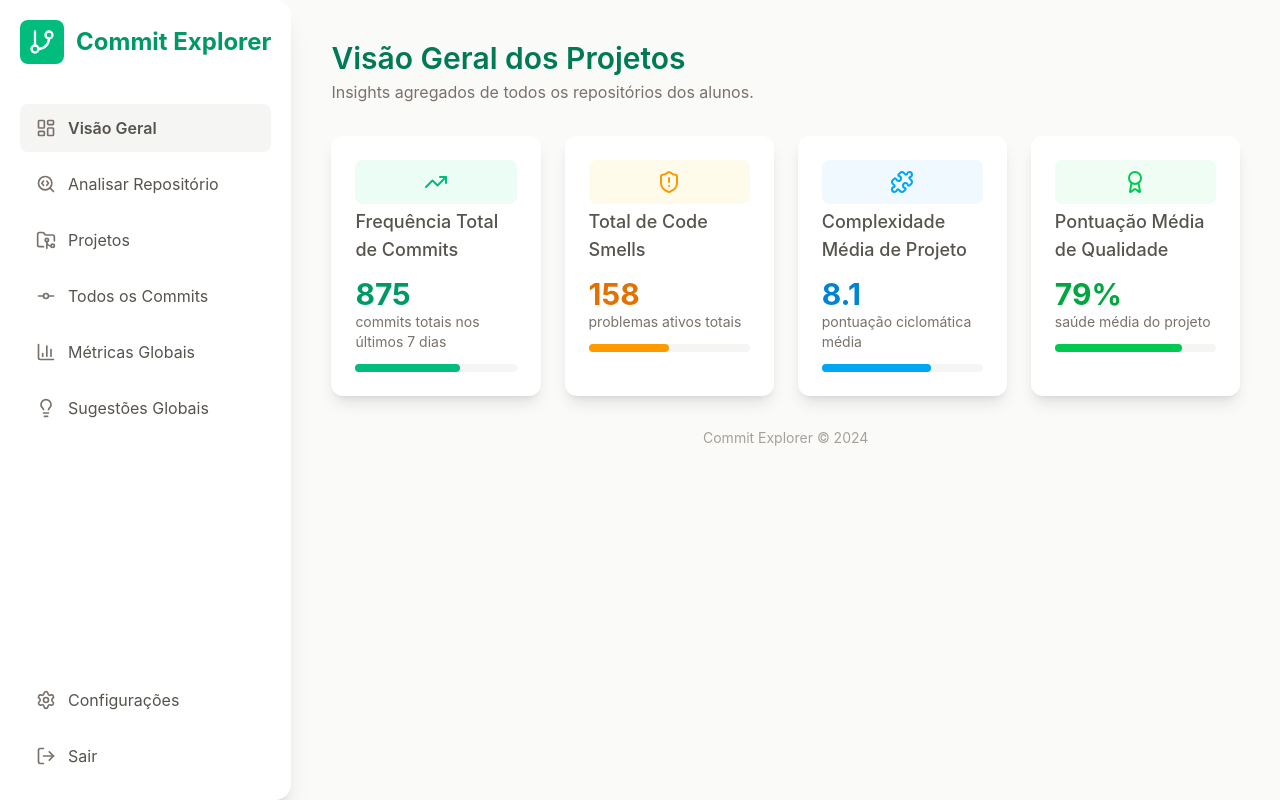
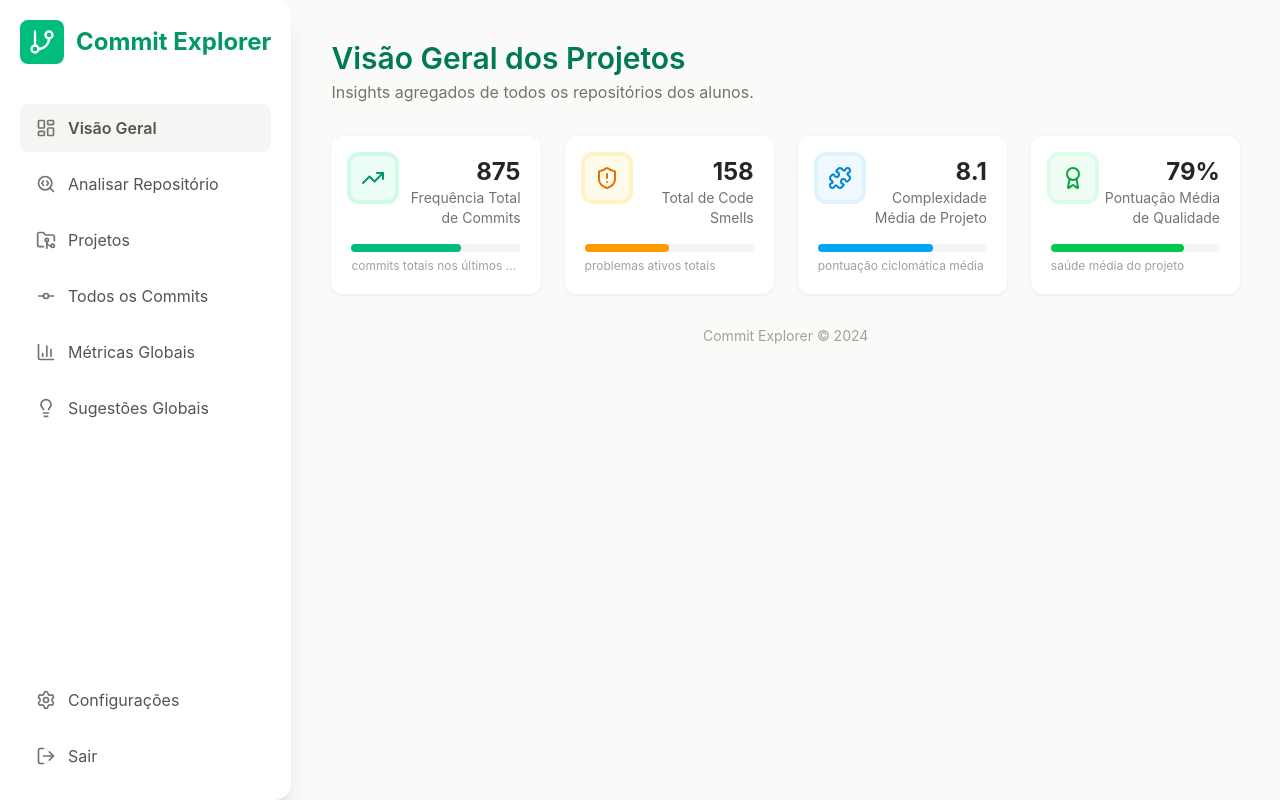
Before and after one commit to mateusback/commit-explorer-f, a React (Vite) app: page /dashboard in a window 1280 px wide. Built offline with nearby package versions, Linux system fonts and the light colour scheme; no server answers.

Commit message:
feat: implement ProgressSummaryCard and StatSummaryCard components; replace SummaryCard in DashboardView and ProjectDetailsView

```diff
--- /dev/null
+++ b/src/components/ui/ProgressSummaryCard.jsx
@@ -0,0 +1,57 @@
+import React from 'react';
+
+// Mapeamento de cores mais robusto e explícito
+const colorVariants = {
+  emerald: {
+    icon: 'text-emerald-600 bg-emerald-50 ring-emerald-100',
+    progress: 'bg-emerald-500'
+  },
+  amber: {
+    icon: 'text-amber-600 bg-amber-50 ring-amber-100',
+    progress: 'bg-amber-500'
+  },
+  sky: {
+    icon: 'text-sky-600 bg-sky-50 ring-sky-100',
+    progress: 'bg-sky-500'
+  },
+  violet: {
+    icon: 'text-violet-600 bg-violet-50 ring-violet-100',
+    progress: 'bg-violet-600'
+  },
+  green: {
+    icon: 'text-green-600 bg-green-50 ring-green-100',
+    progress: 'bg-green-500'
+  },
+};
+
+export default function ProgressSummaryCard({ icon, title, value, description, color, progress }) {
+  // Define um padrão e pega o objeto de estilos completo
+  const colorStyles = colorVariants[color] || colorVariants.emerald;
+
+  return (
+    <div className="bg-white p-5 rounded-xl shadow-sm h-full flex flex-col ring-1 ring-stone-100">
+      <div className="flex items-start justify-between">
+        <div className={`p-2.5 rounded-lg ${colorStyles.icon} ring-4`}>
+          {React.cloneElement(icon, { size: 24 })}
+        </div>
+        <div className="text-right">
+          <h3 className="text-2xl font-bold text-stone-800">{value}</h3>
+          <p className="text-sm text-stone-500">{title}</p>
+        </div>
+      </div>
+
+      <div className="flex-grow"></div>
+
+      <div className="mt-4">
+        <div className="h-2 w-full bg-stone-100 rounded-full">
+          <div
+            // Usa a classe de progresso diretamente, sem manipulação de string
+            className={`h-2 rounded-full ${colorStyles.progress}`}
+            style={{ width: `${progress}%` }}
+          />
+        </div>
+        <p className="text-xs text-stone-400 mt-1.5 truncate">{description}</p>
+      </div>
+    </div>
+  );
+}
--- /dev/null
+++ b/src/components/ui/StatSummaryCard.jsx
@@ -0,0 +1,38 @@
+import React from 'react';
+
+const colorVariants = {
+  emerald: 'text-emerald-600 bg-emerald-50 ring-emerald-100',
+  violet: 'text-violet-600 bg-violet-50 ring-violet-100',
+  sky: 'text-sky-600 bg-sky-50 ring-sky-100',
+  amber: 'text-amber-600 bg-amber-50 ring-amber-100',
+};
+
+export default function StatSummaryCard({ icon, title, value, description, color, onClick }) {
+  const colorStyles = colorVariants[color] || colorVariants.emerald;
+
+  const cardContent = (
+    <div className="bg-white p-5 rounded-xl shadow-sm h-full flex flex-col ring-1 ring-stone-100">
+      <div className="flex items-start justify-between">
+        <div className={`p-2.5 rounded-lg ${colorStyles} ring-4`}>
+          {React.cloneElement(icon, { size: 24 })}
+        </div>
+        <p className="text-3xl font-bold text-stone-800">{value}</p>
+      </div>
+
+      <div className="flex-grow mt-4">
+        <h3 className="font-semibold text-stone-700">{title}</h3>
+        <p className="text-xs text-stone-400 mt-1 truncate">{description}</p>
+      </div>
+    </div>
+  );
+
+  if (onClick) {
+    return (
+      <button onClick={onClick} className="h-full w-full text-left">
+        {cardContent}
+      </button>
+    );
+  }
+
+  return cardContent;
+}
--- a/src/components/ui/SummaryCard.jsx
+++ /dev/null
@@ -1,39 +0,0 @@
-import React from 'react';
-
-const SummaryCard = ({ icon, title, value, description, color, progress }) => {
-    const colorClasses = {
-        emerald: {
-            bg: 'bg-emerald-50', text: 'text-emerald-600', progress: 'bg-emerald-500', icon: 'text-emerald-500'
-        },
-        amber: {
-            bg: 'bg-amber-50', text: 'text-amber-600', progress: 'bg-amber-500', icon: 'text-amber-500'
-        },
-        sky: {
-            bg: 'bg-sky-50', text: 'text-sky-600', progress: 'bg-sky-500', icon: 'text-sky-500'
-        },
-        green: {
-            bg: 'bg-green-50', text: 'text-green-600', progress: 'bg-green-500', icon: 'text-green-500'
-        },
-    };
-    const classes = colorClasses[color] || colorClasses.emerald;
-
-    return (
-        <div className="bg-white p-6 rounded-xl shadow-lg hover:shadow-xl transition-shadow duration-300">
-            <div className={`flex items-center justify-center p-2.5 mb-1 ${classes.bg} rounded-lg`}>
-                {React.cloneElement(icon, { className: `${classes.icon} w-6 h-6` })}
-            </div>
-            <div className="flex items-center justify-center  mb-3">
-                <h3 className="text-lg font-medium text-stone-600">{title}</h3>
-            </div>
-            <p className={`text-3xl font-bold ${classes.text}`}>{value}</p>
-            <p className="text-sm text-stone-500">{description}</p>
-            {progress && (
-                <div className="mt-3 h-2 bg-stone-100 rounded-full">
-                    <div className={`${classes.progress} h-2 rounded-full`} style={{ width: `${progress}%` }}></div>
-                </div>
-            )}
-        </div>
-    );
-};
-
-export default SummaryCard;
--- a/src/views/CommitDetailsView.jsx
+++ b/src/views/CommitDetailsView.jsx
@@ -7,6 +7,8 @@ import UserAvatar from '../components/UserAvatar';
 import FileChangeCard from '../components/FileChangeCard';
 import { format } from 'date-fns';
 import { ptBR } from 'date-fns/locale';
+
+//TODO - DEIXAR ESSA TELA EM UM MODAL
 
 function ScoreStatCard({ score }) {
   const getScoreColor = (s) => {
@@ -40,12 +42,12 @@ function StatItem({ icon, label, value }) {
 }
 
 export default function CommitDetailsView() {
-  const { id } = useParams(); // <-- CORREÇÃO PRINCIPAL AQUI
+  const { id } = useParams();
   const [copied, setCopied] = useState(false);
 
   const { data: commit, isLoading, isError, error } = useQuery({
-    queryKey: ['commitDetails', id], // <-- CORREÇÃO AQUI
-    queryFn: () => fetchCommitDetails(id), // <-- CORREÇÃO AQUI
+    queryKey: ['commitDetails', id],
+    queryFn: () => fetchCommitDetails(id),
   });
 
   const handleCopy = () => {
--- a/src/views/DashboardView.jsx
+++ b/src/views/DashboardView.jsx
@@ -1,11 +1,11 @@
 import React from 'react';
-import SummaryCard from '../components/ui/SummaryCard';
+import ProgressSummaryCard from '../components/ui/ProgressSummaryCard';
 import { TrendingUp, ShieldAlert, Puzzle, Award } from 'lucide-react';
 
 export default function DashboardView() {
     return (
         <section className="grid grid-cols-1 sm:grid-cols-2 lg:grid-cols-4 gap-6 mb-8">
-            <SummaryCard
+            <ProgressSummaryCard
                 icon={<TrendingUp />}
                 title="Frequência Total de Commits"
                 value="875"
@@ -13,7 +13,7 @@ export default function DashboardView() {
                 color="emerald"
                 progress={65}
             />
-            <SummaryCard
+            <ProgressSummaryCard
                 icon={<ShieldAlert />}
                 title="Total de Code Smells"
                 value="158"
@@ -21,7 +21,7 @@ export default function DashboardView() {
                 color="amber"
                 progress={50}
             />
-            <SummaryCard
+            <ProgressSummaryCard
                 icon={<Puzzle />}
                 title="Complexidade Média de Projeto"
                 value="8.1"
@@ -29,7 +29,7 @@ export default function DashboardView() {
                 color="sky"
                 progress={68}
             />
-            <SummaryCard
+            <ProgressSummaryCard
                 icon={<Award />}
                 title="Pontuação Média de Qualidade"
                 value="79%"
--- a/src/views/ProjectDetailsView.jsx
+++ b/src/views/ProjectDetailsView.jsx
@@ -12,17 +12,21 @@ import {
   GitMerge,
   GitCommit,
   Siren,
+  Calendar,
 } from 'lucide-react';
-import { formatDistanceToNow } from 'date-fns';
+import { format, formatDistanceToNow } from 'date-fns';
 import { ptBR } from 'date-fns/locale';
-import SummaryCard from '../components/ui/SummaryCard';
+
+import ProgressSummaryCard from '../components/ui/ProgressSummaryCard';
+import StatSummaryCard from '../components/ui/StatSummaryCard';
+
 import AuthorsListModal from '../components/modals/AuthorsListModal';
 import CommitsListModal from '../components/modals/CommitsListModal';
 
 function ScoreGauge({ score }) {
   const getScoreColor = (s) => {
-    if (s >= 80) return 'text-emerald-500';
-    if (s >= 50) return 'text-yellow-500';
+    if (s >= 75) return 'text-emerald-500';
+    if (s >= 50) return 'text-amber-500';
     return 'text-red-500';
   };
   const radius = 50;
@@ -95,7 +99,7 @@ export default function ProjectDetailsView() {
     return (
       <section className="p-6 bg-white rounded-xl shadow">
         <p className="text-red-600 font-medium">
-          Erro: {error?.message || 'Erro ao carregar os dados do projeto.'}
+          {error?.message || 'Erro ao carregar os dados do projeto.'}
         </p>
       </section>
     );
@@ -112,18 +116,47 @@ export default function ProjectDetailsView() {
       <section>
         <h2 className="text-2xl font-bold text-stone-700 mb-4">Resumo do Projeto</h2>
         <div className="grid grid-cols-1 sm:grid-cols-2 lg:grid-cols-3 xl:grid-cols-5 gap-6">
-            <SummaryCard icon={<Award />} title="Pontuação Média" value={`${resumo.pontuacaoMedia.toFixed(1)}%`} description="Média de todas as análises" color="green" progress={Math.round(resumo.pontuacaoMedia)} />
-            <SummaryCard icon={<ShieldAlert />} title="Total de Code Smells" value={resumo.totalCodeSmells} description="Problemas de código" color="amber" progress={Math.min((resumo.totalCodeSmells / 500) * 100, 100)} />
+          <ProgressSummaryCard
+            icon={<Award />}
+            title="Pontuação Média"
+            value={`${resumo.pontuacaoMedia.toFixed(1)}%`}
+            description="Média de todas as análises"
+            color={resumo.pontuacaoMedia > 75 ? 'emerald' : resumo.pontuacaoMedia > 50 ? 'amber' : 'red'}
+            progress={Math.round(resumo.pontuacaoMedia)}
+          />
+          <StatSummaryCard
+            icon={<ShieldAlert />}
+            title="Total de Code Smells"
+            value={resumo.totalCodeSmells}
+            description="Problemas de código"
+            color="amber"
+          />
 
-            <div onClick={() => setIsCommitsModalOpen(true)} className="cursor-pointer">
-              <SummaryCard icon={<TrendingUp />} title="Total de Commits" value={resumo.totalCommits} description="Clique para ver o histórico" color="emerald" progress={Math.min(resumo.totalCommits / 1000 * 100, 100)} />
-            </div>
+          <StatSummaryCard
+            icon={<TrendingUp />}
+            title="Total de Commits"
+            value={resumo.totalCommits}
+            description="Clique para ver o histórico"
+            color="emerald"
+            onClick={() => setIsCommitsModalOpen(true)}
+          />
 
-            <div onClick={() => setIsAuthorsModalOpen(true)} className="cursor-pointer">
-              <SummaryCard icon={<Users />} title="Autores Únicos" value={totalAutores} description="Clique para ver detalhes" color="violet" progress={Math.min(totalAutores / 10 * 100, 100)} />
-            </div>
+          <StatSummaryCard
+            icon={<Users />}
+            title="Autores Únicos"
+            value={totalAutores}
+            description="Clique para ver detalhes"
+            color="violet"
+            onClick={() => setIsAuthorsModalOpen(true)}
+          />
 
-            <SummaryCard icon={<GitMerge />} title="Branches Analisadas" value={resumo.branchsAnalizadas.length} description={resumo.branchsAnalizadas.join(', ')} color="sky" progress={100} />
+          <StatSummaryCard
+            icon={<GitMerge />}
+            title="Branches Analisadas"
+            value={resumo.branchsAnalizadas.length}
+            description={resumo.branchsAnalizadas.join(', ')}
+            color="sky"
+          />
         </div>
       </section>
 
@@ -158,13 +191,25 @@ export default function ProjectDetailsView() {
                           Analisado {formatDistanceToNow(new Date(a.dataAnalise), { locale: ptBR, addSuffix: true })}
                         </p>
                       </div>
+
+                      <div className="text-right flex-shrink-0 ml-4">
+                        {a.dataInicio && a.dataFim && (
+                          <>
+                            <p className="font-semibold text-stone-700 flex items-center justify-end gap-1.5">
+                              <Calendar size={14} />
+                              {format(new Date(a.dataInicio), 'dd/MM/yy')} - {format(new Date(a.dataFim), 'dd/MM/yy')}
+                            </p>
+                            <p className="text-xs text-stone-500">Período Analisado</p>
+                          </>
+                        )}
+                      </div>
                     </div>
 
                     <div className="grid grid-cols-1 md:grid-cols-2 gap-4">
-                        <StatItem icon={<Siren size={24}/>} label="Code Smells" value={a.quantidadeCodeSmells} valueClassName={a.quantidadeCodeSmells > 20 ? 'text-red-500' : 'text-stone-800'} />
-                        <StatItem icon={<Puzzle size={24}/>} label="Complexidade Média" value={a.complexidadeMedia?.toFixed(1)} />
-                        <StatItem icon={<GitCommit size={24}/>} label="Commits na Análise" value={a.totalCommits} />
-                        <StatItem icon={<Users size={24}/>} label="Autores na Análise" value={a.totalAutores} />
+                      <StatItem icon={<Siren size={24} />} label="Code Smells" value={a.quantidadeCodeSmells} valueClassName={a.quantidadeCodeSmells > 20 ? 'text-red-500' : 'text-stone-800'} />
+                      <StatItem icon={<Puzzle size={24} />} label="Complexidade Média" value={a.complexidadeMedia?.toFixed(1)} />
+                      <StatItem icon={<GitCommit size={24} />} label="Commits na Análise" value={a.totalCommits} />
+                      <StatItem icon={<Users size={24} />} label="Autores na Análise" value={a.totalAutores} />
                     </div>
                   </div>
                 </div>
```
Also changed, not shown: src/views/AnalyzeView.jsx (+20 -0 lines). Lines whose indentation alone changed are shown as unchanged.
